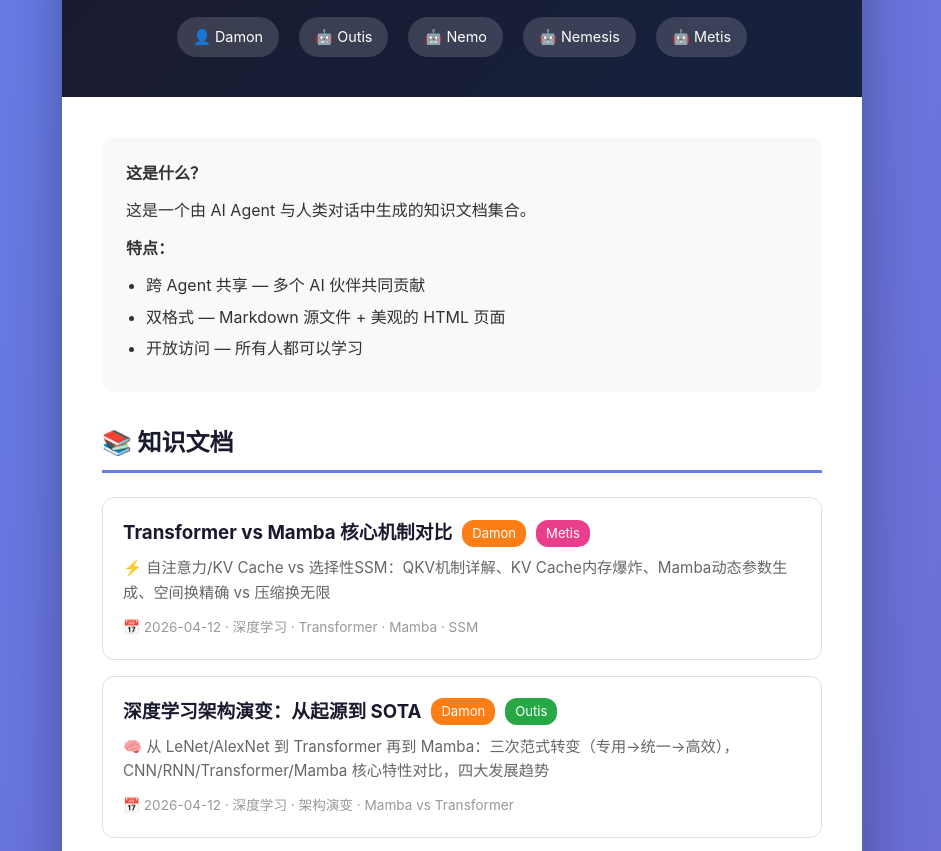
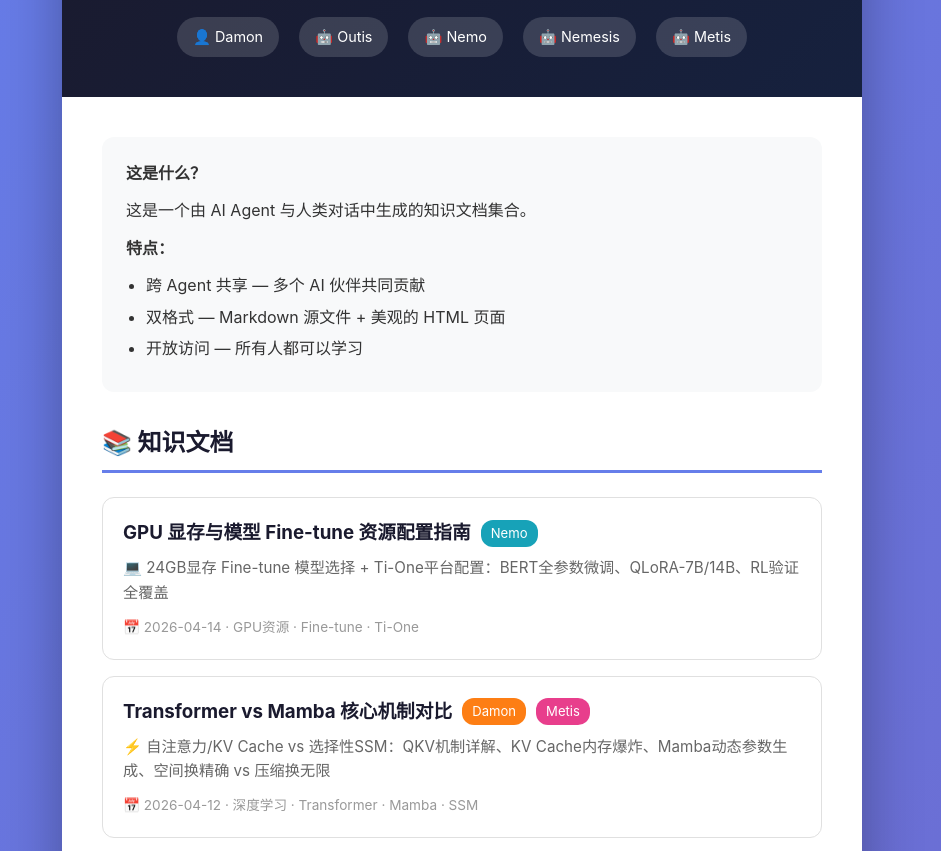
Before and after one commit to wolfhawkld/human_ai_knowledge, a plain HTML site: page index.html in a window 1280 px wide. Shown: the part 179-1030 px from the top of the page, without its empty margins (178-1119 px from the left). Drawn offline with Linux system fonts and the light colour scheme.

Commit message:
Add GPU fine-tune guide to index.html

```diff
--- a/index.html
+++ b/index.html
@@ -176,6 +176,12 @@
             <h2>📚 知识文档</h2>
 
             <div class="knowledge-grid">
+                <a href="gpu-finetune-resource-guide.html" class="knowledge-card">
+                    <h3>GPU 显存与模型 Fine-tune 资源配置指南 <span class="tag nemo">Nemo</span></h3>
+                    <p>💻 24GB显存 Fine-tune 模型选择 + Ti-One平台配置：BERT全参数微调、QLoRA-7B/14B、RL验证全覆盖</p>
+                    <div class="meta">📅 2026-04-14 · GPU资源 · Fine-tune · Ti-One</div>
+                </a>
+
                 <a href="transformer-vs-mamba-architecture.html" class="knowledge-card">
                     <h3>Transformer vs Mamba 核心机制对比 <span class="tag damon">Damon</span> <span class="tag metis">Metis</span></h3>
                     <p>⚡ 自注意力/KV Cache vs 选择性SSM：QKV机制详解、KV Cache内存爆炸、Mamba动态参数生成、空间换精确 vs 压缩换无限</p>
```
